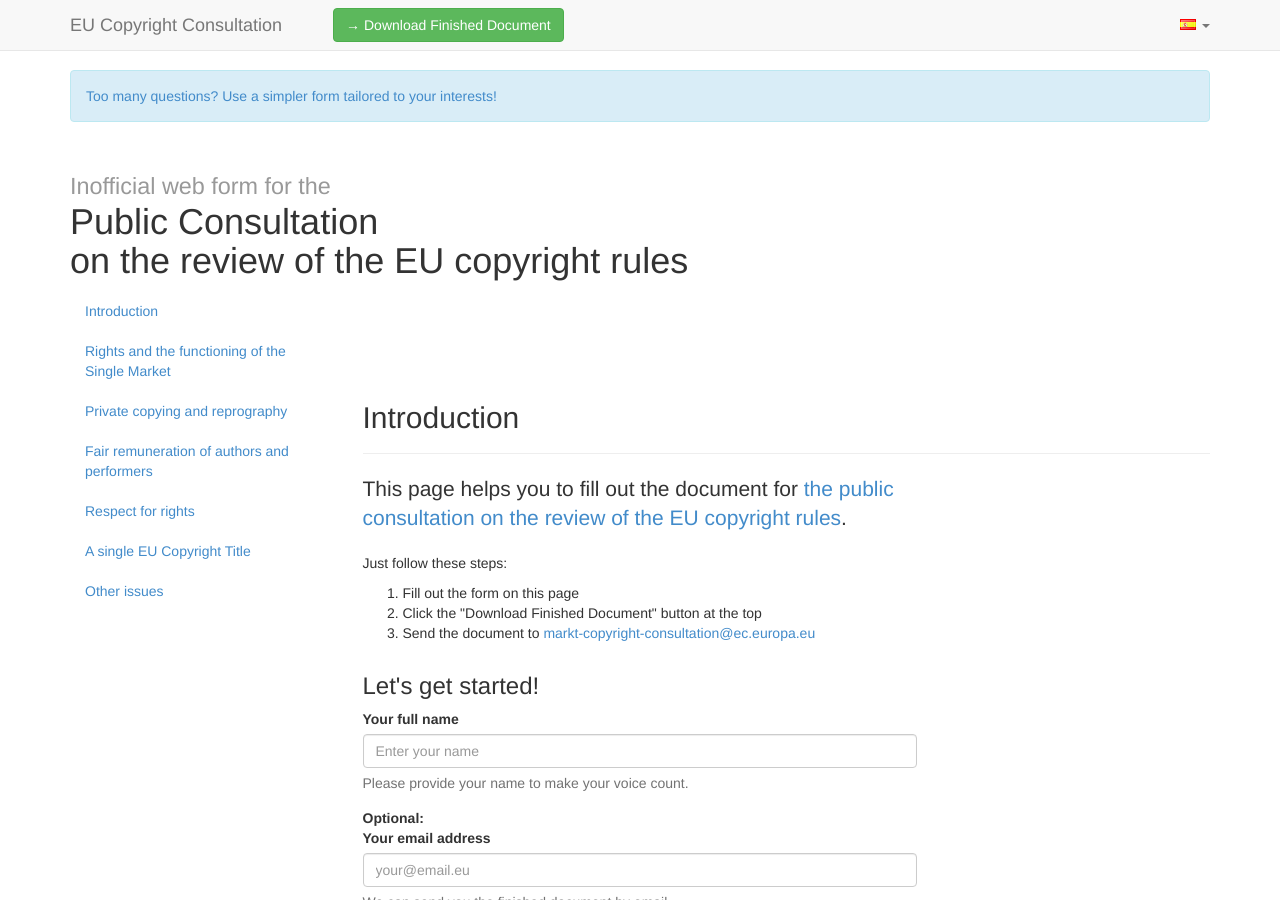
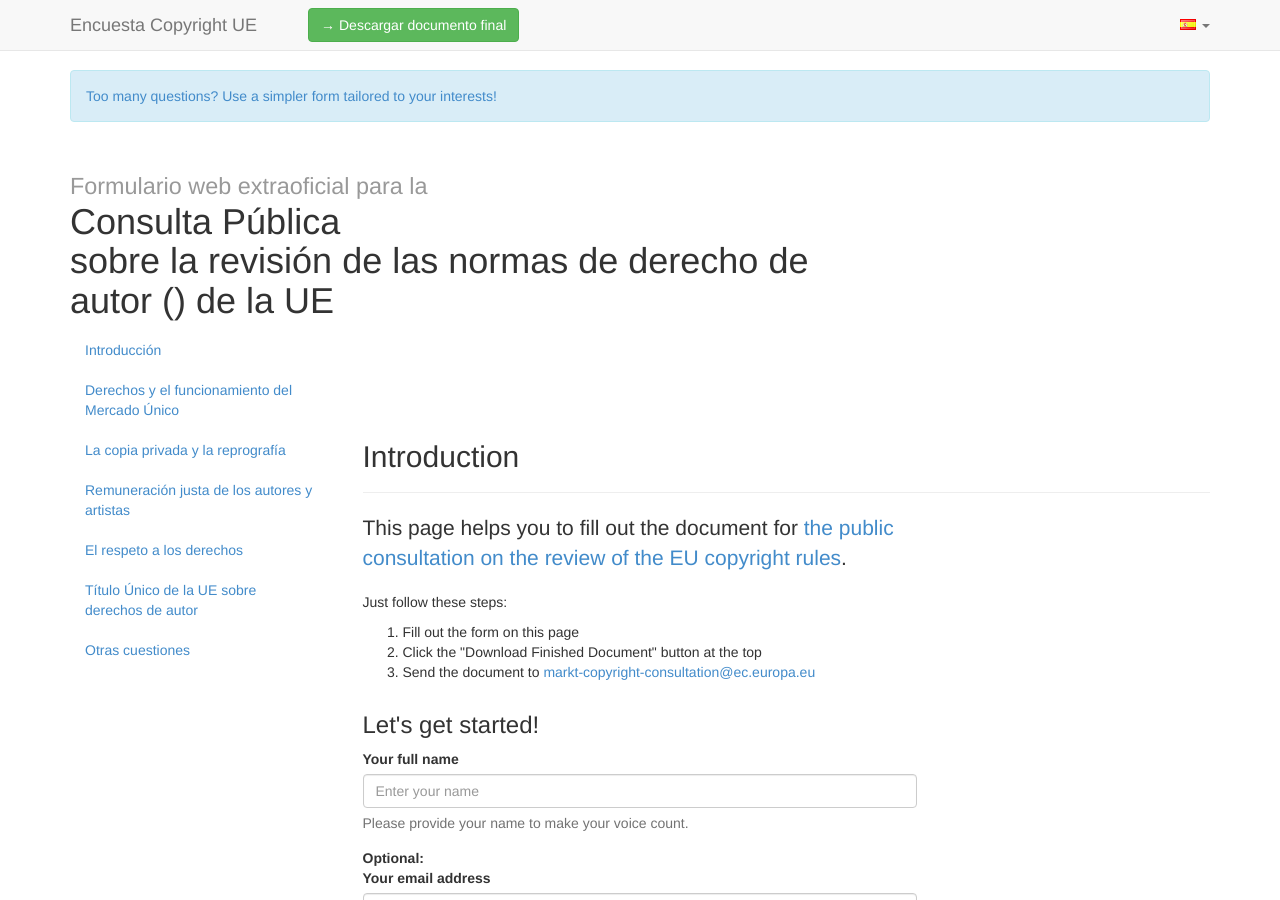
Before and after one commit to okfde/eucopyright, a Jekyll site: the page built from es/full/index.html, in a window 1280 px wide and 900 px high. Built offline with Jekyll 4.4.1, drawn with Linux system fonts in a browser that asks for light colours; comment, search, counter and statistics services are not loaded; some of the changed text lies outside the part shown.

Commit message:
Add es full translation

```diff
--- a/es/full/index.html
+++ b/es/full/index.html
@@ -1,16 +1,16 @@
 ---
 layout: default
-headline: EU Copyright Consultation
-downloadaction: Download Finished Document
+headline: Encuesta Copyright UE
+downloadaction: Descargar documento final
 language: es
 ---
 
 <div class="row header-row">
   <div class="col-lg-8">
     <h1>
-      <small>Inofficial web form for the</small><br/>
-        Public Consultation<br/>
-        on the review of the EU copyright rules
+      <small>Formulario web extraoficial para la</small><br/>
+        Consulta Pública<br/>
+        sobre la revisión de las normas de derecho de autor () de la UE
     </h1>
   </div>
   <div class="col-lg-4">
@@ -22,36 +22,36 @@ language: es
     <div class="side-navbar">
       <ul class="nav">
         <li>
-          <a href="#intro">Introduction</a>
+          <a href="#intro">Introducción</a>
         </li>
         <li>
           <a href="#rights-single-market">
-            Rights and the functioning of the Single Market
+            Derechos y el funcionamiento del Mercado Único
           </a>
         </li>
         <li>
           <a href="#private-copying-and-reprography">
-            Private copying and reprography
+            La copia privada y la reprografía
           </a>
         </li>
         <li>
           <a href="#fair-remunerations-of-authors-and-performers">
-            Fair remuneration of authors and performers
+            Remuneración justa de los autores y artistas
           </a>
         </li>
         <li>
           <a href="#respect-for-rights">
-            Respect for rights
+            El respeto a los derechos
           </a>
         </li>
         <li>
           <a href="#a-single-eu-cooyright-title">
-            A single EU Copyright Title
+            Título Único de la UE sobre derechos de autor
           </a>
         </li>
         <li>
           <a href="#other-issues">
-            Other issues
+            Otras cuestiones
           </a>
         </li>
       </ul>
@@ -62,62 +62,62 @@ language: es
   <form id="consultation-form" method="post" action="{{ site.document_service }}?redirect=http%3a//{{ site.domain }}/{{ page.language }}/thanks.html">
     <input type="hidden" name="language" value="{{ page.language }}"/>
 
-  {% include en/intro.html %}
+  {% include es/intro.html %}
 
   <section class="question-section">
     <div class="page-header">
       <h2 id="rights-single-market">
-        Rights and the functioning of the Single Market
+        Derechos y el funcionamiento del Mercado Único
         <br/>
         <small>
-          Why is it not possible to access many online content services from anywhere in Europe?
+	  ¿Por qué no es posible acceder a muchos servicios de contenidos en línea desde cualquier lugar de Europa?
         </small>
       </h2>
     </div>
-    <h3>The territorial scope of the rights involved in digital transmissions and the segmentation of the market through licensing agreements</h3>
+    <h3>El ámbito territorial de los derechos involucrados en las transmisiones digitales y la segmentación del mercado a través de aucerdos de lidencia</h3>
 
     {% for question_num in (1..7) %}
       {% include question_loop.html %}
     {% endfor %}
 
     <h3>
-      Is there a need for more clarity as regards the scope of what needs to be authorised (or not) in digital transmissions?
+      ¿Existe la necesidad de una mayor claridad en cuanto al alcance de lo que necesita ser autorizado (o no) en las transmisiones digitales?
     </h3>
     <h4>
-      The definition of the rights involved in digital transmissions
+      La definición de los derechos involucrados en las transmisiones digitales
     </h4>
 
     {% for question_num in (8..9) %}
       {% include question_loop.html %}
     {% endfor %}
 
-    <h4>Two rights involved in a single act of exploitation</h4>
+    <h4>Dos derechos involucrados en un solo acto de explotación</h4>
     {% for question_num in (10..10) %}
       {% include question_loop.html %}
     {% endfor %}
 
-    <h4>Linking and browsing</h4>
+    <h4>Enlaces y navegación web</h4>
     {% for question_num in (11..12) %}
       {% include question_loop.html %}
     {% endfor %}
 
-    <h4>Download to own digital content</h4>
+    <h4>Descarga para adquirir contenidos digitales</h4>
 
     {% for question_num in (13..14) %}
       {% include question_loop.html %}
     {% endfor %}
 
-    <h3>Registration of work and other subject matter – is it a good idea?</h3>
+    <h3>Registro de obras y otro material conexo - ¿es una buena idea?</h3>
     {% for question_num in (15..18) %}
       {% include question_loop.html %}
     {% endfor %}
 
-    <h3>How to improve the use and interoperability of identifiers</h3>
+    <h3>¿Cómo mejorar el uso y la interoperabilidad de los identificadores?</h3>
     {% for question_num in (19..19) %}
       {% include question_loop.html %}
     {% endfor %}
 
-    <h3>Term of protection – is it appropriate?</h3>
+    <h3>Plazo de protección - ¿es adecuado?</h3>
     {% for question_num in (20..20) %}
       {% include question_loop.html %}
     {% endfor %}
@@ -127,7 +127,7 @@ language: es
   <section class="question-section">
     <div class="page-header">
       <h2 id="limitations-single-market">
-        Limitations and exceptions in the Single Market
+        Limitaciones y excepciones en el Mercado Único
       </h2>
     </div>
 
@@ -135,47 +135,47 @@ language: es
       {% include question_loop.html %}
     {% endfor %}
 
-    <h3>Acces to content in libraries and archives</h3>
+    <h3>El acceso a los contenidos en bibliotecas y archivos</h3>
     {% for question_num in (28..31) %}
       {% include question_loop.html %}
     {% endfor %}
 
-    <h4>Off-premises access to library collections</h4>
+    <h4>Acceso desde otros sitios a los fondos bibliotecarios</h4>
     {% for question_num in (32..35) %}
       {% include question_loop.html %}
     {% endfor %}
 
-    <h4>E-Lending</h4>
+    <h4>Préstamo electrónico</h4>
     {% for question_num in (36..39) %}
       {% include question_loop.html %}
     {% endfor %}
 
-    <h4>Mass digitisation</h4>
+    <h4>Digitalización masiva</h4>
     {% for question_num in (40..41) %}
       {% include question_loop.html %}
     {% endfor %}
 
-    <h3>Teaching</h3>
+    <h3>Enseñanza</h3>
     {% for question_num in (42..46) %}
       {% include question_loop.html %}
     {% endfor %}
 
-    <h3>Research</h3>
+    <h3>Investigación</h3>
     {% for question_num in (47..49) %}
       {% include question_loop.html %}
     {% endfor %}
 
-    <h3>Disabilities</h3>
+    <h3>Discapacidad</h3>
     {% for question_num in (50..52) %}
       {% include question_loop.html %}
     {% endfor %}
 
-    <h3>Text and data mining</h3>
+    <h3>Texto y minería de datos</h3>
     {% for question_num in (53..57) %}
       {% include question_loop.html %}
     {% endfor %}
 
-    <h3>User-generated content</h3>
+    <h3>Contenido generado por el usuario</h3>
     {% for question_num in (58..63) %}
       {% include question_loop.html %}
     {% endfor %}
@@ -185,7 +185,7 @@ language: es
   <section class="question-section">
     <div class="page-header">
       <h2 id="private-copying-and-reprography">
-        Private copying and reprography
+        La copia privada y la reprografía
       </h2>
     </div>
     {% for question_num in (64..71) %}
@@ -197,7 +197,7 @@ language: es
   <section class="question-section">
     <div class="page-header">
       <h2 id="fair-remunerations-of-authors-and-performers">
-        Fair remuneration of authors and performers
+        Remuneración justa de los autores y artistas
       </h2>
     </div>
     {% for question_num in (72..74) %}
@@ -208,7 +208,7 @@ language: es
   <section class="question-section">
     <div class="page-header">
       <h2 id="respect-for-rights">
-        Respect for rights
+        El respeto a los derechos
       </h2>
     </div>
     {% for question_num in (75..77) %}
@@ -219,7 +219,7 @@ language: es
   <section class="question-section">
     <div class="page-header">
       <h2 id="a-single-eu-cooyright-title">
-        A single EU Copyright Title
+        Título Único de la UE sobre derechos de autor
       </h2>
     </div>
     {% for question_num in (78..79) %}
@@ -230,7 +230,7 @@ language: es
   <section class="question-section">
     <div class="page-header">
       <h2 id="other-issues">
-        Other issues
+        Otras cuestiones
       </h2>
     </div>
     {% for question_num in (80..80) %}
```
